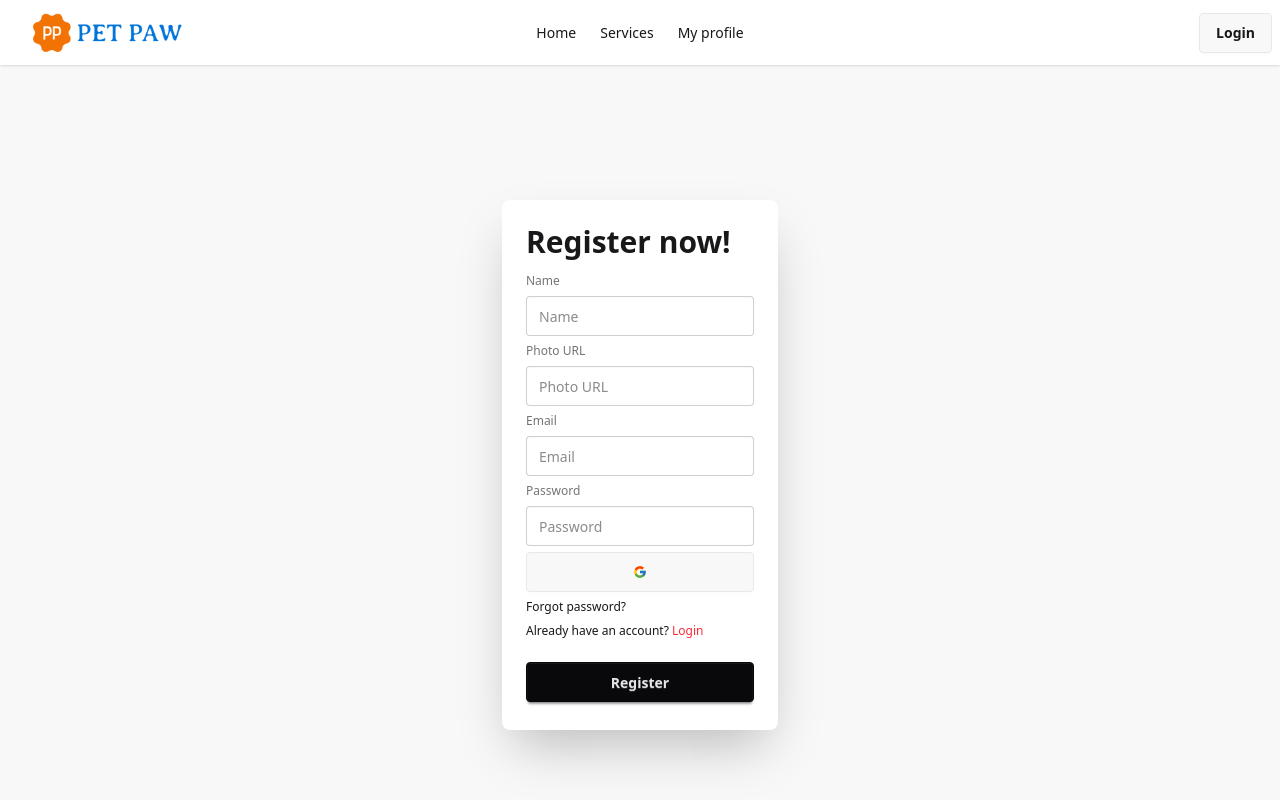
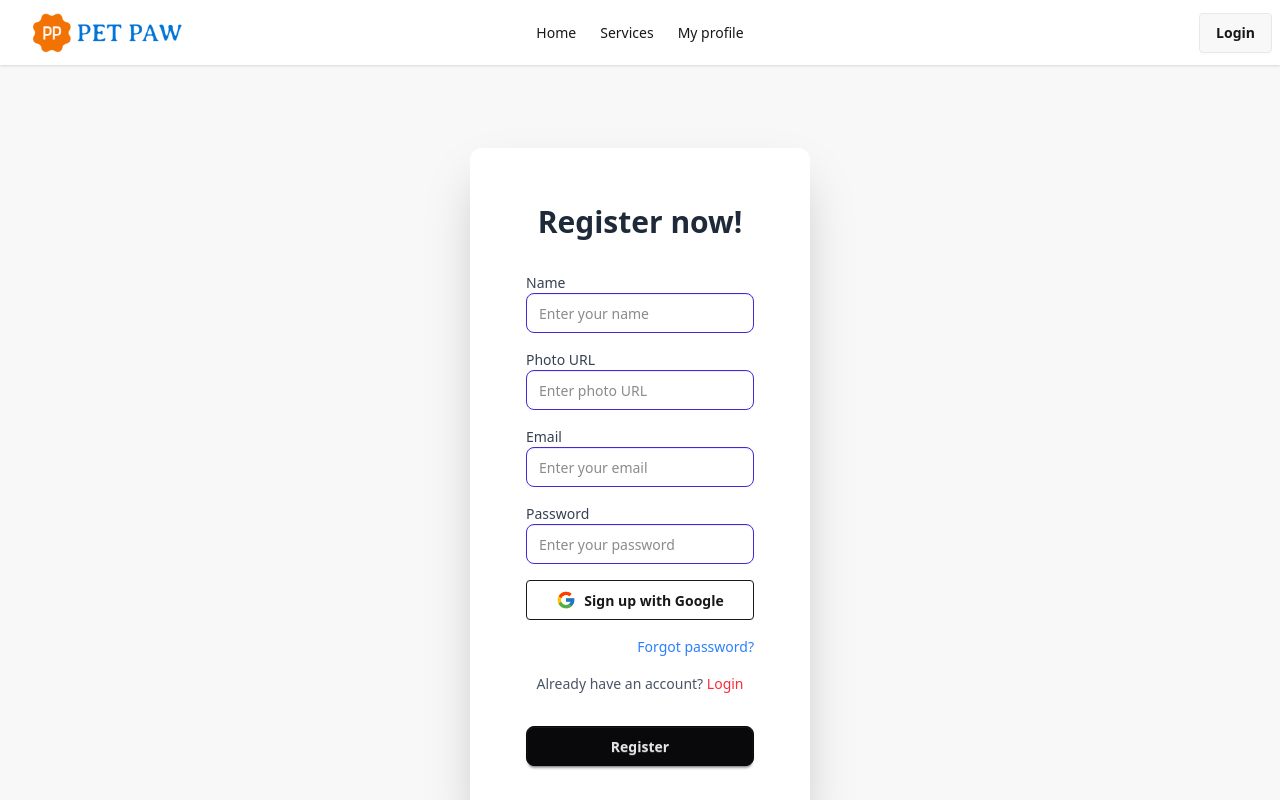
Before and after one commit to ovi1173/a9-pet_care, a React (Vite) app: page /register in a window 1280 px wide. Shown: the top 800 px of the page. Built offline with nearby package versions, Linux system fonts and the light colour scheme; no server answers.

Commit message:
meet our vets and wintercare tips section done

```diff
--- a/public/pet_data.json
+++ b/public/pet_data.json
@@ -80,7 +80,7 @@
     "rating": 4.9,
     "slotsAvailable": 3,
     "description": "Teach your dog essential snow safety skills and cold-weather behavior training.",
-    "image": "https://i.postimg.cc/example7.png",
+    "image": "https://i.postimg.cc/RZB8rf0W/s.jpg",
     "category": "Training"
   },
   {
@@ -92,7 +92,7 @@
     "rating": 5.0,
     "slotsAvailable": 2,
     "description": "Installation of insulated, heated pet houses perfect for extreme winter conditions.",
-    "image": "https://i.postimg.cc/example8.png",
+    "image": "https://i.postimg.cc/Bn0yWDvX/h.jpg",
     "category": "Shelter"
   }
 ]
--- a/src/pages/Login.jsx
+++ b/src/pages/Login.jsx
@@ -9,7 +9,7 @@ const Login = () => {
     const { setUser, handleGoogleSignIn } = useContext(AuthContext);
     const location = useLocation();
     const navigate = useNavigate();
-    const [email,setEmail] = useState('');
+    const [email, setEmail] = useState('');
 
     //  console.log(location);
     const handleLogin = (e) => {
@@ -21,7 +21,7 @@ const Login = () => {
             .then((userCredential) => {
                 const user = userCredential.user;
                 setUser(user);
-                navigate(location.state? location.state : '/');
+                navigate(location.state ? location.state : '/');
             })
             .catch(error => {
                 console.log(error);
@@ -38,41 +38,70 @@ const Login = () => {
             .catch(error => console.log(error))
     }
 
-   const handleForget =()=>{
-    navigate(`/forget-pass/${email}`)
-   }
+    const handleForget = () => {
+        navigate(`/forget-pass/${email}`)
+    }
 
     return (
         <div className="hero bg-base-200 min-h-screen">
             <div className="hero-content flex-col lg:flex-row-reverse">
-                <div className="card bg-base-100 w-full max-w-sm shrink-0 shadow-2xl">
+                <div className="card max-w-2xl mx-auto bg-white shadow-2xl rounded-xl p-8 mt-10">
                     <div className="card-body">
-                        <h1 className="text-3xl font-bold">Login now!</h1>
-                        <form onSubmit={handleLogin} className="fieldset">
+                        <h1 className="text-3xl font-bold text-center text-gray-800 mb-6">Login now!</h1>
+                        <form onSubmit={handleLogin} className="space-y-4">
 
-                            {/* email */}
-                            <label className="label">Email</label>
-                            <input onChange={(e)=>setEmail(e.target.value)} type="email" className="input" name='email' placeholder="Email" />
-                            {/* password */}
-                            <label className="label">Password</label>
-                            <input type="password" name='password' className="input" placeholder="Password" />
+                            {/* Email */}
+                            <div className="flex flex-col">
+                                <label className="label text-gray-700 font-medium">Email</label>
+                                <input
+                                    onChange={(e) => setEmail(e.target.value)}
+                                    type="email"
+                                    name='email'
+                                    placeholder="Enter your email"
+                                    className="input input-bordered input-primary rounded-lg focus:outline-none focus:ring-2 focus:ring-blue-400 focus:border-transparent"
+                                />
+                            </div>
 
+                            {/* Password */}
+                            <div className="flex flex-col">
+                                <label className="label text-gray-700 font-medium">Password</label>
+                                <input
+                                    type="password"
+                                    name='password'
+                                    placeholder="Enter your password"
+                                    className="input input-bordered input-primary rounded-lg focus:outline-none focus:ring-2 focus:ring-blue-400 focus:border-transparent"
+                                />
+                            </div>
 
+                            {/* Google Sign-in */}
+                            <button
+                                type="button"
+                                onClick={googleSignIn}
+                                className='btn btn-outline w-full flex items-center justify-center gap-2 mt-2 hover:bg-blue-50 transition'>
+                                <FcGoogle className="text-xl" /> Sign in with Google
+                            </button>
 
-                         <button onClick={googleSignIn} className='btn'><FcGoogle></FcGoogle></button>
+                            {/* Forgot password */}
+                            <div className="text-right mt-2">
+                                <button type="button" onClick={handleForget} className="link link-hover text-sm text-blue-500 hover:text-blue-700">
+                                    Forgot password?
+                                </button>
+                            </div>
 
+                            {/* Register link */}
+                            <div className="text-center text-gray-600 mt-2">
+                                <span>Don't have an account? </span>
+                                <Link to='/register' className='text-red-500 font-medium hover:underline'>Register</Link>
+                            </div>
 
-                            <button onClick={handleForget}>
-                                   <a className="link link-hover">Forgot password?</a>
-                                </button>
-
-                            <div>
-                                <span>Don't have an account?</span> <Link to='/register' className='text-red-500'>Register</Link>
-                            </div>
-                            <button className="btn btn-neutral mt-4">Login</button>
+                            {/* Submit button */}
+                            <button className="btn btn-neutral w-full mt-4 rounded-lg hover:bg-gray-700 hover:text-white transition">
+                                Login
+                            </button>
                         </form>
                     </div>
                 </div>
+
             </div>
         </div>
     );
--- a/src/pages/Register.jsx
+++ b/src/pages/Register.jsx
@@ -51,31 +51,82 @@ const Register = () => {
     return (
         <div className="hero bg-base-200 min-h-screen">
             <div className="hero-content flex-col lg:flex-row-reverse">
-                <div className="card bg-base-100 w-full max-w-sm shrink-0 shadow-2xl">
+                <div className="card max-w-md mx-auto bg-white shadow-2xl rounded-xl p-8 mt-10">
                     <div className="card-body">
-                        <h1 className="text-3xl font-bold">Register now!</h1>
-                        <form onSubmit={handleSubmit} className="fieldset">
-                            {/* name */}
-                            <label className="label">Name</label>
-                            <input type="text" className="input" name='name' placeholder="Name" />
-                            {/* photo url */}
-                            <label className="label">Photo URL</label>
-                            <input type="text" name='photourl' className="input" placeholder="Photo URL" />
-                            {/* email */}
-                            <label className="label">Email</label>
-                            <input type="email" className="input" name='email' placeholder="Email" />
-                            {/* password */}
-                            <label className="label">Password</label>
-                            <input type="password" name='password' className="input" placeholder="Password" />
-                            <button onClick={googleSignUp} className='btn'><FcGoogle></FcGoogle></button>
-                            <div><a className="link link-hover">Forgot password?</a></div>
-                            <div>
-                                <span>Already have an account?</span> <Link to='/login' className='text-red-500'>Login</Link>
+                        <h1 className="text-3xl font-bold text-center text-gray-800 mb-6">Register now!</h1>
+                        <form onSubmit={handleSubmit} className="space-y-4">
+
+                            {/* Name */}
+                            <div className="flex flex-col">
+                                <label className="label text-gray-700 font-medium">Name</label>
+                                <input
+                                    type="text"
+                                    name='name'
+                                    placeholder="Enter your name"
+                                    className="input input-bordered input-primary rounded-lg focus:outline-none focus:ring-2 focus:ring-blue-400 focus:border-transparent"
+                                />
                             </div>
-                            <button className="btn btn-neutral mt-4">Register</button>
+
+                            {/* Photo URL */}
+                            <div className="flex flex-col">
+                                <label className="label text-gray-700 font-medium">Photo URL</label>
+                                <input
+                                    type="text"
+                                    name='photourl'
+                                    placeholder="Enter photo URL"
+                                    className="input input-bordered input-primary rounded-lg focus:outline-none focus:ring-2 focus:ring-blue-400 focus:border-transparent"
+                                />
+                            </div>
+
+                            {/* Email */}
+                            <div className="flex flex-col">
+                                <label className="label text-gray-700 font-medium">Email</label>
+                                <input
+                                    type="email"
+                                    name='email'
+                                    placeholder="Enter your email"
+                                    className="input input-bordered input-primary rounded-lg focus:outline-none focus:ring-2 focus:ring-blue-400 focus:border-transparent"
+                                />
+                            </div>
+
+                            {/* Password */}
+                            <div className="flex flex-col">
+                                <label className="label text-gray-700 font-medium">Password</label>
+                                <input
+                                    type="password"
+                                    name='password'
+                                    placeholder="Enter your password"
+                                    className="input input-bordered input-primary rounded-lg focus:outline-none focus:ring-2 focus:ring-blue-400 focus:border-transparent"
+                                />
+                            </div>
+
+                            {/* Google Sign-up */}
+                            <button
+                                type="button"
+                                onClick={googleSignUp}
+                                className='btn btn-outline w-full flex items-center justify-center gap-2 mt-2 hover:bg-blue-50 transition'>
+                                <FcGoogle className="text-xl" /> Sign up with Google
+                            </button>
+
+                            {/* Forgot password */}
+                            <div className="text-right mt-2">
+                                <a className="link link-hover text-sm text-blue-500 hover:text-blue-700">Forgot password?</a>
+                            </div>
+
+                            {/* Login link */}
+                            <div className="text-center text-gray-600 mt-2">
+                                <span>Already have an account? </span>
+                                <Link to='/login' className='text-red-500 font-medium hover:underline'>Login</Link>
+                            </div>
+
+                            {/* Submit button */}
+                            <button className="btn btn-neutral w-full mt-4 rounded-lg hover:bg-gray-700 hover:text-white transition">
+                                Register
+                            </button>
                         </form>
                     </div>
                 </div>
+
             </div>
         </div>
     );
```
Also changed, not shown: src/components/MeetOurVets.jsx (+49 -0 lines), src/components/WinterCareTips.jsx (+38 -1 lines).
